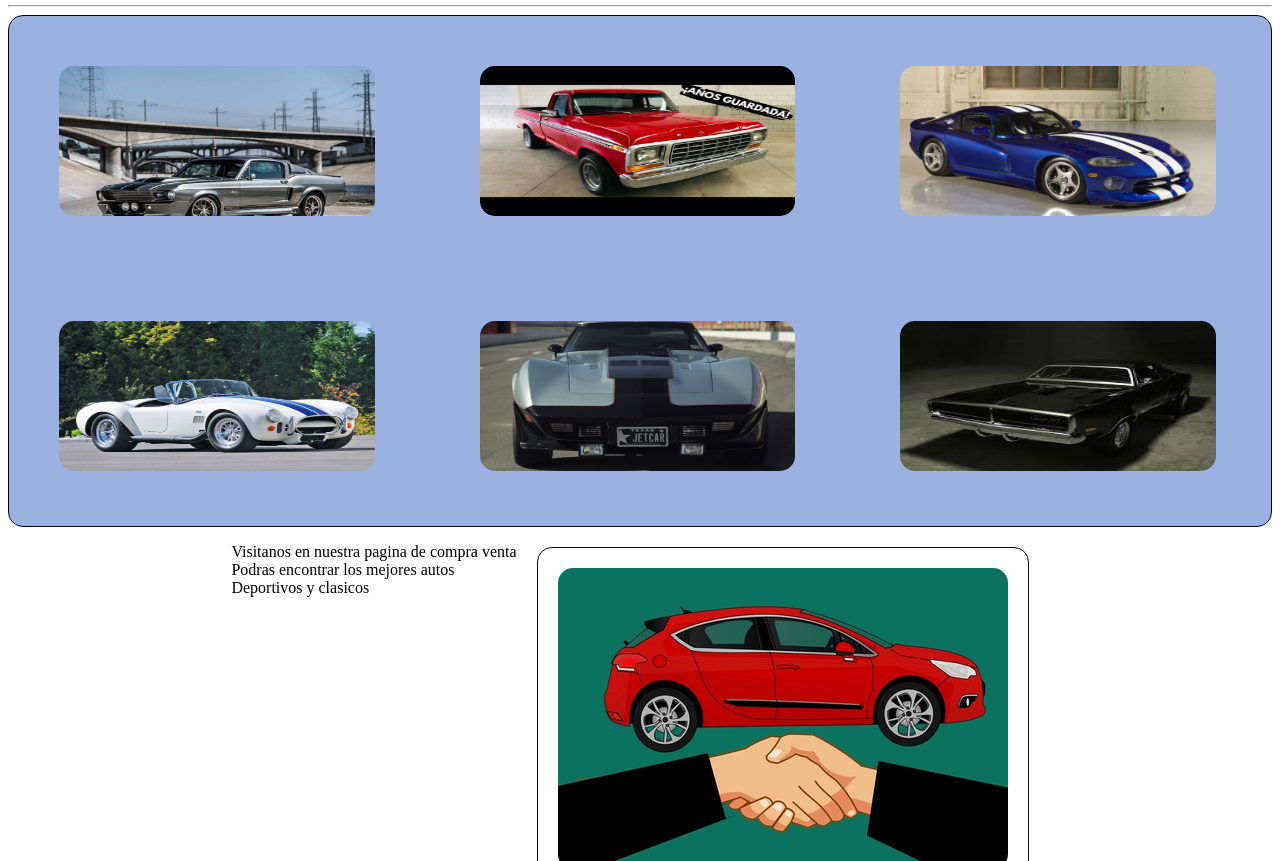
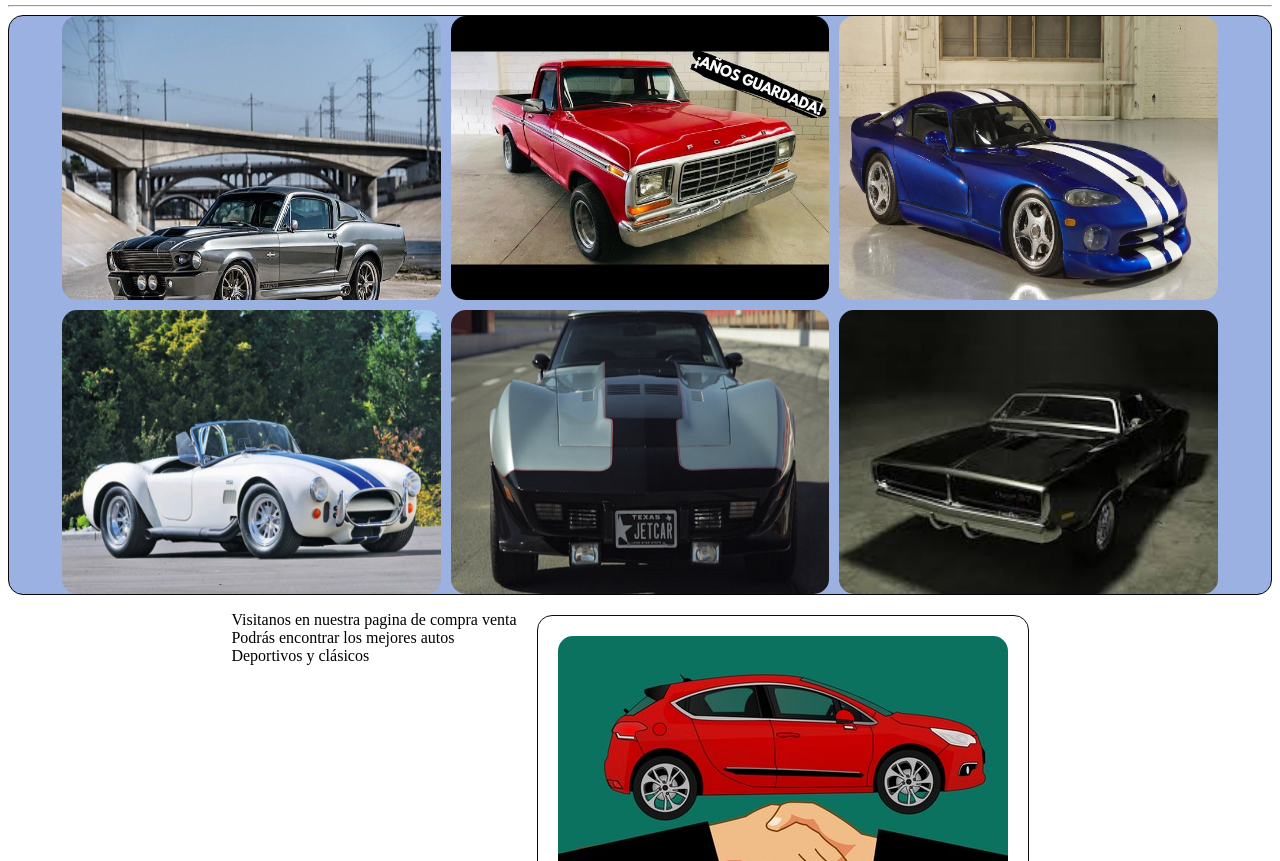
Before and after one commit to EmmanuelRDGZ98/Practica2, a plain HTML site: page index.html in a window 1280 px wide. Shown: the part 91-952 px from the top of the page. Drawn offline with Linux system fonts and the light colour scheme.

Commit message:
Ultima modificacion 24/06/2024

```diff
--- a/index.html
+++ b/index.html
@@ -1,6 +1,5 @@
 <!DOCTYPE html>
 <html>
-
 <head>
     <link rel="stylesheet" href="styles\styles.css">
     <title> Practica2 </title>
@@ -9,7 +8,6 @@
     <div class="Iconos">
         <h1 class="titulo">Carros Rodriguez</h1>
         <div class="Iconos">
-
             <img class="estilo-imagenes" src="assets/images.jpg" alt="Descrip 1">
             <img class="estilo-imagenes" src="assets/motor_154498567_16018712_1706x960.jpg" alt="Descrip 2">
             <img class="estilo-imagenes" src="assets/pagani_huayra.png" alt="Descrip 3">
@@ -19,37 +17,32 @@
     <hr/>
     <div class="cuadro">
         <div class="contenedor-imagenes">
-            <img class ="Imagenes" src="assets/1967-ford-mustang-eleanor-dsc-5386-1670786629.jpg" alt="Descrip 1">
-            <img class ="Imagenes" src="assets/sddefault.jpg" alt="Descrip 2">
-            <img class ="Imagenes" src="assets/top-10-gran-turismo-cars.jpg" alt="Descrip 3">
-
-            <img class ="Imagenes" src="assets/50-clasicos-bellos-2634871.webp" alt="Descrip 1">
-            <img class ="Imagenes" src="assets/carro-lujoso-clasico-jetvette.webp" alt="Descrip 2">
-            <img class ="Imagenes" src="assets/images (1).jpg" alt="Descrip 3">
+            <img class="Imagenes" src="assets/1967-ford-mustang-eleanor-dsc-5386-1670786629.jpg" alt="Descrip 1">
+            <img class="Imagenes" src="assets/sddefault.jpg" alt="Descrip 2">
+            <img class="Imagenes" src="assets/top-10-gran-turismo-cars.jpg" alt="Descrip 3">
+            <img class="Imagenes" src="assets/50-clasicos-bellos-2634871.webp" alt="Descrip 4">
+            <img class="Imagenes" src="assets/carro-lujoso-clasico-jetvette.webp" alt="Descrip 5">
+            <img class="Imagenes" src="assets/images (1).jpg" alt="Descrip 6">
         </div>
     </div>
+
     <div class="texto">
-        <p>Visitanos en nuestra pagina  de compra venta<br/>Podras encontrar los mejores autos<br/>Deportivos y clasicos</p>
+        <p>Visitanos en nuestra pagina de compra venta<br/>Podrás encontrar los mejores autos<br/>Deportivos y clásicos</p>
         <div class="cuadro1">
-            <img src="assets\450_1000.jpg">
+            <img src="assets/450_1000.jpg">
         </div>
     </div>
 
     <div class="Autor">
-        <img class="imagen-autor"src="assets\0d8b4441ad4341309720141adf7da626.jpg">
+        <img class="imagen-autor" src="assets/0d8b4441ad4341309720141adf7da626.jpg">
         <p>Shelby GT500</p>
-
     </div>
 
     <h1>Ve a nuestra tienda</h1>
     <hr/>
 
     <div class="correo">
-        <p>Contacto Emmanue Rodriguez Gonzalez emmanuel.rdgz98@gmail.com</p>
+        <p>Contacto Emmanuel Rodriguez Gonzalez emmanuel.rdgz98@gmail.com</p>
     </div>
-
-
-
 </body>
-
 </html>
--- a/styles/styles.css
+++ b/styles/styles.css
@@ -1,76 +1,43 @@
-.Iconos{
+.Iconos {
   background-color: rgb(44, 90, 177);
   display: flex;
   justify-content: space-between;
 }
-.cuadro{
+.cuadro {
   border: 1px solid #050505; /* Estilo de borde */
   background-color: rgb(155, 177, 226);
   border-radius: 15px;
-    display:flex;
+  display: flex;
   justify-content: center;
   flex-wrap: wrap;
-
-
-
 }
-/*.cuadro{
-  display:flex;
+.contenedor-imagenes {
+  display: flex;
+  flex-wrap: wrap;
   justify-content: center;
-  flex-wrap: wrap;
-} */
-
-/*.cuadro img{
-  width:25%;
-  margin: 3%;
+  gap: 10px; /* Espacio entre las imágenes */
 }
-
-*/
-.cuadro img{
-  width:25%;
-  margin: 4%;
+.Imagenes {
+  width: 30%; /* Ajustar el ancho para que quepan 3 imágenes por fila */
   border-radius: 15px;
-  height: 150px;
-
+  height: auto;
 }
-
-.Imagenes:hover{
+.Imagenes:hover {
   transition: transform 0.3s ease;
   transform: scale(1.1);
 }
-
-
-
-.texto{
+.texto {
   display: flex;
   justify-content: center;
 }
-
-.estilo-imagenes{
+.estilo-imagenes {
   width: 80px;
   border-radius: 50px;
 }
-.estilo-imagenes:hover{
+.estilo-imagenes:hover {
   transition: transform 0.3s ease;
   transform: scale(1.1);
 }
-/*.contenedor-imagenes {
-    display: flex;
-    justify-content: space-between;
-    margin-bottom: 10px;
-
-  }*/
-
-/*.contenedor-imagenes img {
-  width: calc(33.333% - 150px);
-  margin-right: 10px;
-  border-radius: 15px;
-}*/
-
-/*.contenedor-imagenes img:last-child {
-  margin-right: 0;
-}*/
-
 .cuadro1 {
   display: flex;
   justify-content: flex-end;
@@ -79,11 +46,9 @@
   padding: 20px;
   border-radius: 15px;
 }
-  .cuadro1 img{
+.cuadro1 img {
   border-radius: 15px;
-
 }
-
 .Autor {
   text-align: center;
   border: 1px solid #ccc;
@@ -95,18 +60,14 @@
   max-width: 20%;
   height: auto;
   border-radius: 15px;
-
 }
-.Autor img:hover{
+.Autor img:hover {
   transition: transform 0.3s ease;
   transform: scale(1.1);
 }
-
-
 .correo {
   background-color: rgb(26, 28, 147);
 }
-
 .correo p {
   color: #ffffff;
 }
```
Also changed, not shown: DOM.html (added, +25 -0 lines). Lines whose indentation alone changed are shown as unchanged.
